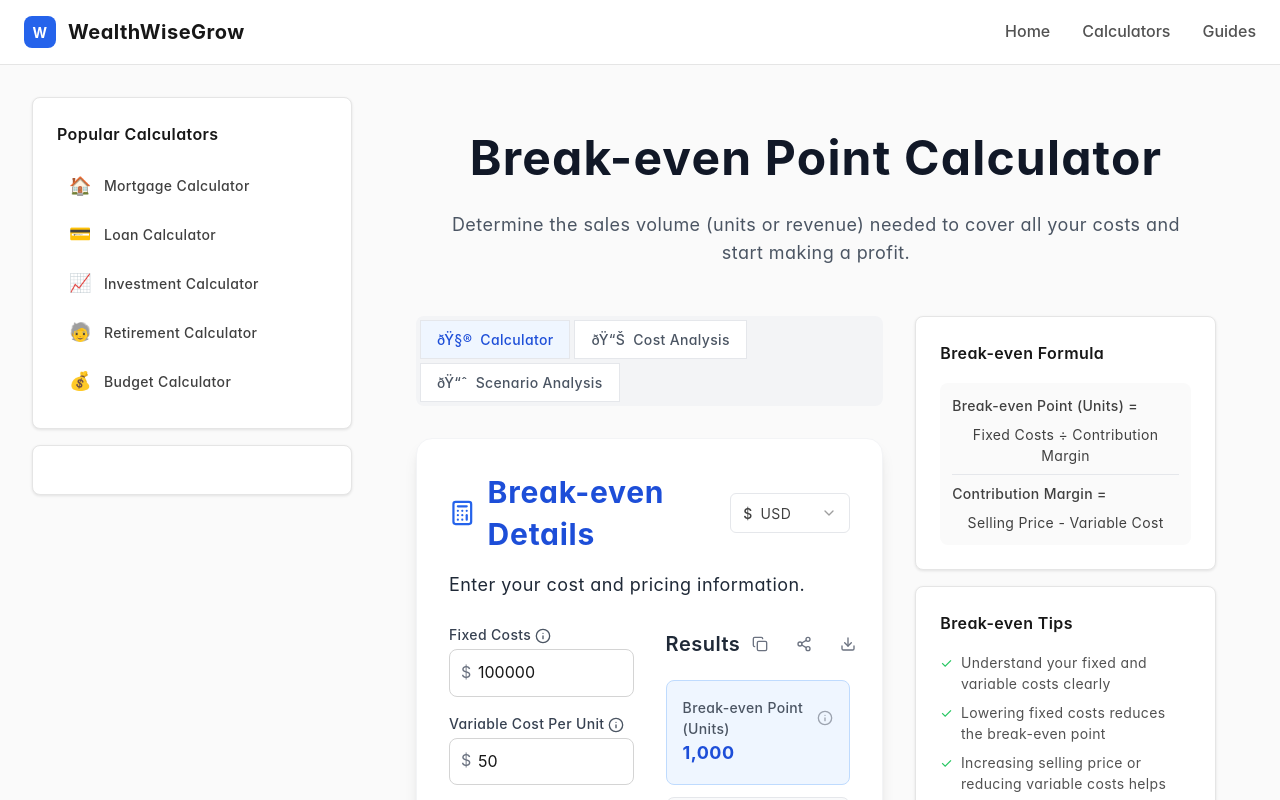
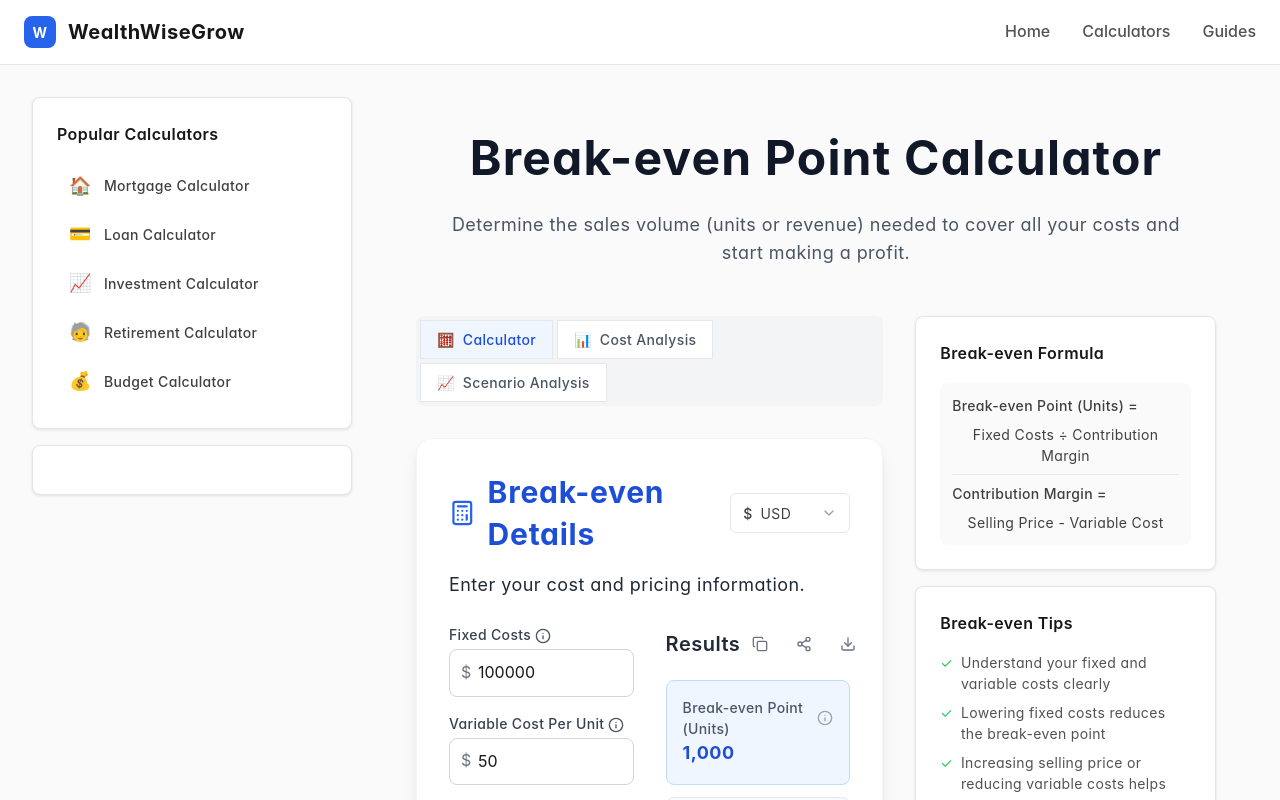
Before and after one commit to vishalpa8/wealthwisegrow, a Next.js app: page /calculators/break-even in a window 1280 px wide. Shown: the top 800 px of the page. Built offline with nearby package versions, Linux system fonts and the light colour scheme.

Commit message:
fix(mojibake): repair encoding with ftfy

```diff
--- a/src/app/calculators/break-even/BreakEvenCalculator.tsx
+++ b/src/app/calculators/break-even/BreakEvenCalculator.tsx
@@ -214,9 +214,9 @@ export default function BreakEvenCalculator() {
   };
 
   const tabs = [
-    { id: 'calculator', label: 'Calculator', icon: 'ðŸ§®' },
-    { id: 'analysis', label: 'Cost Analysis', icon: 'ðŸ“Š' },
-    { id: 'scenarios', label: 'Scenario Analysis', icon: 'ðŸ“ˆ' }
+    { id: 'calculator', label: 'Calculator', icon: '🧮' },
+    { id: 'analysis', label: 'Cost Analysis', icon: '📊' },
+    { id: 'scenarios', label: 'Scenario Analysis', icon: '📈' }
   ];
 
   const sidebar = (
--- a/src/app/calculators/budget/page.tsx
+++ b/src/app/calculators/budget/page.tsx
@@ -289,9 +289,9 @@ export default function BudgetCalculatorPage() {
   };
 
   const tabs = [
-    { id: 'calculator', label: 'Budget Calculator', icon: 'ðŸ’°' },
-    { id: 'breakdown', label: 'Expense Breakdown', icon: 'ðŸ“Š' },
-    { id: 'analysis', label: 'Budget Analysis', icon: 'ðŸ“ˆ' }
+    { id: 'calculator', label: 'Budget Calculator', icon: '💰' },
+    { id: 'breakdown', label: 'Expense Breakdown', icon: '📊' },
+    { id: 'analysis', label: 'Budget Analysis', icon: '📈' }
   ];
 
   const sidebar = (
--- a/src/app/calculators/emergency-fund/page.tsx
+++ b/src/app/calculators/emergency-fund/page.tsx
@@ -241,9 +241,9 @@ export default function EmergencyFundCalculatorPage() {
   };
 
   const tabs = [
-    { id: 'calculator', label: 'Calculator', icon: 'ðŸ§®' },
-    { id: 'scenarios', label: 'Scenarios', icon: 'ðŸ“Š' },
-    { id: 'progress', label: 'Progress Tracking', icon: 'ðŸŽ¯' }
+    { id: 'calculator', label: 'Calculator', icon: '🧮' },
+    { id: 'scenarios', label: 'Scenarios', icon: '📊' },
+    { id: 'progress', label: 'Progress Tracking', icon: '🎯' }
   ];
 
   const sidebar = (
--- a/src/app/calculators/salary/page.tsx
+++ b/src/app/calculators/salary/page.tsx
@@ -94,7 +94,7 @@ export default function SalaryCalculatorPage() {
       type: 'number',
       placeholder: '2,400',
       unit: currency.symbol,
-      tooltip: 'Annual professional tax (varies by state, max â‚¹2,500)'
+      tooltip: 'Annual professional tax (varies by state, max ₹2,500)'
     },
     {
       label: 'Other Allowances (Annual)',
--- a/src/app/calculators/tax-planning/page.tsx
+++ b/src/app/calculators/tax-planning/page.tsx
@@ -216,7 +216,7 @@ export default function TaxPlanningCalculatorPage() {
       type: 'number',
       placeholder: '1,50,000',
       unit: currency.symbol,
-      tooltip: 'PPF, ELSS, Life Insurance, etc. (Max: â‚¹1,50,000)'
+      tooltip: 'PPF, ELSS, Life Insurance, etc. (Max: ₹1,50,000)'
     },
     {
       label: 'Section 80D (Health Insurance)',
@@ -224,7 +224,7 @@ export default function TaxPlanningCalculatorPage() {
       type: 'number',
       placeholder: '25,000',
       unit: currency.symbol,
-      tooltip: 'Health insurance premiums (Max: â‚¹25,000 for <60 years, â‚¹50,000 for 60+ years)'
+      tooltip: 'Health insurance premiums (Max: ₹25,000 for <60 years, ₹50,000 for 60+ years)'
     },
     {
       label: 'Section 24B (Home Loan Interest)',
@@ -232,7 +232,7 @@ export default function TaxPlanningCalculatorPage() {
       type: 'number',
       placeholder: '2,00,000',
       unit: currency.symbol,
-      tooltip: 'Home loan interest deduction (Max: â‚¹2,00,000 for self-occupied property)'
+      tooltip: 'Home loan interest deduction (Max: ₹2,00,000 for self-occupied property)'
     },
     {
       label: 'Other Deductions',
@@ -442,7 +442,7 @@ export default function TaxPlanningCalculatorPage() {
               : 'bg-green-50 border-green-200'
           }`}>
             <h4 className="font-semibold mb-2">
-              ðŸ’¡ Recommendation: {regimeComparison.betterRegime === 'old' ? 'Old Tax Regime' : 'New Tax Regime'}
+              💡 Recommendation: {regimeComparison.betterRegime === 'old' ? 'Old Tax Regime' : 'New Tax Regime'}
             </h4>
             <p className="text-sm">
               The {regimeComparison.betterRegime === 'old' ? 'old' : 'new'} tax regime gives you{' '}
--- a/src/components/calculators/retirement-calculator.tsx
+++ b/src/components/calculators/retirement-calculator.tsx
@@ -157,7 +157,7 @@ export function RetirementCalculator() {
           },
           {
             title: "The Impact of Inflation",
-            content: "At an average inflation rate of 6%, the cost of living doubles every 12 years. This means â‚¹1 lakh today will feel like â‚¹25,000 in 24 years. Our calculator helps you visualize if your projected savings will be enough to beat inflation."
+            content: "At an average inflation rate of 6%, the cost of living doubles every 12 years. This means ₹1 lakh today will feel like ₹25,000 in 24 years. Our calculator helps you visualize if your projected savings will be enough to beat inflation."
           },
           {
             title: "Diversification Strategy",
```
Also changed, not shown: src/components/calculators/loan-calculator.tsx (+6 -6 lines).
